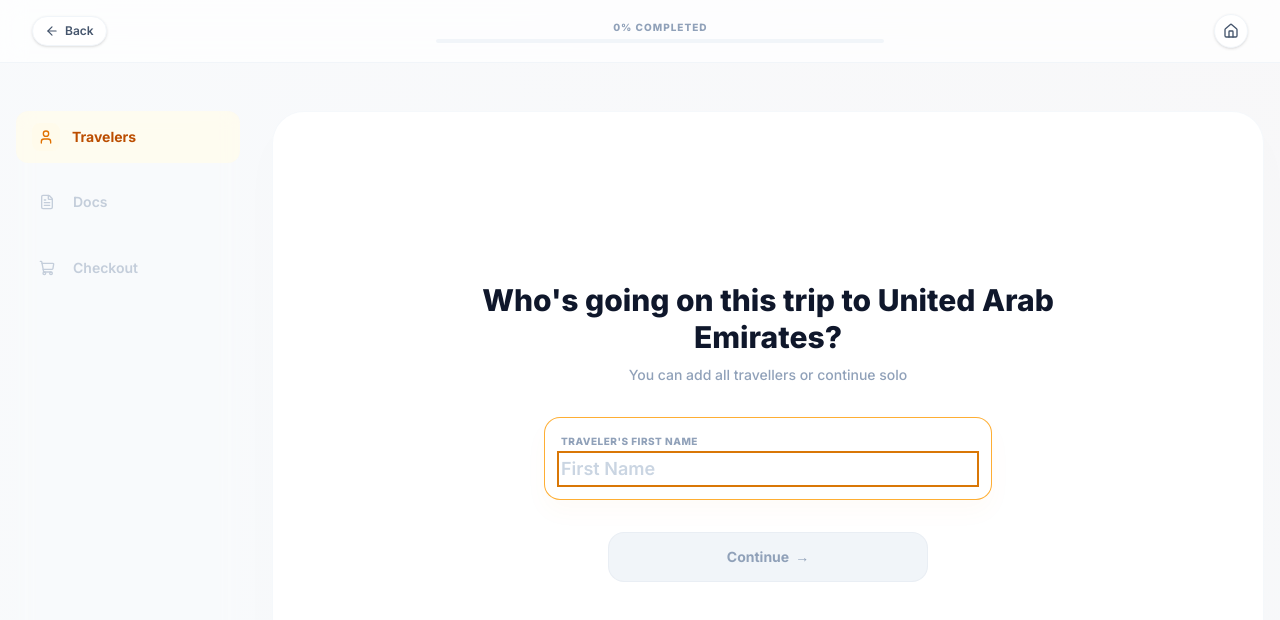
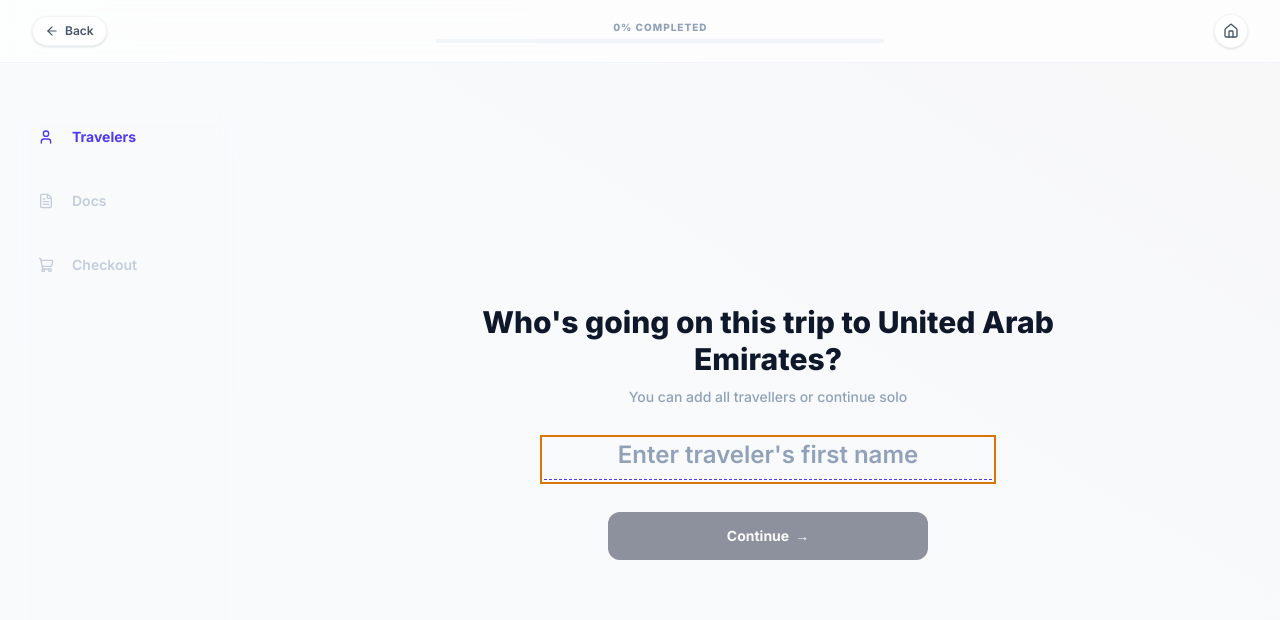
Before and after one commit to harshsees/Keyrise, a Next.js app: page /apply in a window 1280 px wide. Shown: the top 620 px of the page. Built offline with nearby package versions, Linux system fonts and the light colour scheme.

Commit message:
Initial Commit

```diff
--- a/src/app/apply/page.tsx
+++ b/src/app/apply/page.tsx
@@ -180,12 +180,12 @@ function ApplyPageContent() {
             disabled={currentStep === "travelers"}
             className={`flex-1 md:flex-initial flex items-center gap-3 px-4 py-3 rounded-xl text-left transition duration-300 ${
               currentStep === "travelers"
-                ? "bg-amber-50/70 text-amber-700 font-bold"
-                : "text-slate-400 font-semibold border border-transparent hover:text-slate-600 hover:bg-slate-50/50"
+                ? "text-indigo-600 font-bold"
+                : "text-slate-400 font-semibold"
             }`}
           >
             <div className={`p-1.5 rounded-lg ${
-              currentStep === "travelers" ? "bg-amber-50 text-amber-600" : "bg-transparent text-slate-400"
+              currentStep === "travelers" ? "text-indigo-600" : "text-slate-400"
             }`}>
               <User className="h-4 w-4" />
             </div>
@@ -200,12 +200,12 @@ function ApplyPageContent() {
             disabled={travelers.length === 0}
             className={`flex-1 md:flex-initial flex items-center gap-3 px-4 py-3 rounded-xl text-left transition duration-300 ${
               currentStep === "docs"
-                ? "bg-amber-50/70 text-amber-700 font-bold"
-                : "text-slate-400 font-semibold border border-transparent disabled:opacity-50 hover:text-slate-600 hover:bg-slate-50/50"
+                ? "text-indigo-600 font-bold"
+                : "text-slate-400 font-semibold disabled:opacity-50"
             }`}
           >
             <div className={`p-1.5 rounded-lg ${
-              currentStep === "docs" ? "bg-amber-50 text-amber-600" : "bg-transparent text-slate-400"
+              currentStep === "docs" ? "text-indigo-600" : "text-slate-400"
             }`}>
               <FileText className="h-4 w-4" />
             </div>
@@ -222,12 +222,12 @@ function ApplyPageContent() {
             disabled={travelers.length === 0 || Object.keys(uploadedDocs).length === 0}
             className={`flex-1 md:flex-initial flex items-center gap-3 px-4 py-3 rounded-xl text-left transition duration-300 ${
               currentStep === "checkout"
-                ? "bg-amber-50/70 text-amber-700 font-bold"
-                : "text-slate-400 font-semibold border border-transparent disabled:opacity-50 hover:text-slate-600 hover:bg-slate-50/50"
+                ? "text-indigo-600 font-bold"
+                : "text-slate-400 font-semibold disabled:opacity-50"
             }`}
           >
             <div className={`p-1.5 rounded-lg ${
-              currentStep === "checkout" ? "bg-amber-50 text-amber-600" : "bg-transparent text-slate-400"
+              currentStep === "checkout" ? "text-indigo-600" : "text-slate-400"
             }`}>
               <ShoppingCart className="h-4 w-4" />
             </div>
@@ -236,7 +236,7 @@ function ApplyPageContent() {
         </aside>
 
         {/* Content Panel */}
-        <main className="flex-1 flex flex-col justify-center items-center min-h-[50vh] bg-white rounded-[32px] border border-slate-100/70 p-6 md:p-12 shadow-[0_20px_50px_rgba(0,0,0,0.015)] relative overflow-hidden">
+        <main className="flex-1 flex flex-col justify-center items-center min-h-[50vh] relative overflow-hidden">
 
           <AnimatePresence mode="wait">
             {currentStep === "travelers" && (
@@ -288,17 +288,13 @@ function ApplyPageContent() {
                 {/* Main input form */}
                 <form onSubmit={handleTravelerContinue} className="w-full mt-8 flex flex-col items-center">
                   <div className="w-full max-w-md relative mb-8">
-                    <div className="w-full rounded-2xl bg-slate-50/60 border border-slate-100 p-4 transition-all duration-350 focus-within:bg-white focus-within:border-amber-500/80 focus-within:shadow-[0_12px_24px_rgba(217,119,6,0.03)]">
-                      <label className="block text-[10px] uppercase font-extrabold tracking-wider text-slate-400 text-left mb-1.5">
-                        {addingState === "first_name" ? "Traveler's First Name" : "Traveler's Last Name"}
-                      </label>
                     {addingState === "first_name" ? (
                       <input
                         type="text"
                         value={currentFirstName}
                         onChange={(e) => setCurrentFirstName(e.target.value)}
-                          placeholder="First Name"
-                          className="w-full text-left text-lg font-semibold text-slate-800 placeholder-slate-300 bg-transparent border-0 p-0 focus:outline-none focus:ring-0 focus:border-0"
+                        placeholder="Enter traveler's first name"
+                        className="w-full text-center text-xl md:text-2xl font-semibold text-slate-800 placeholder-slate-400 bg-transparent border-b border-dashed border-slate-300 focus:border-indigo-600 pb-2 transition-all duration-300 focus:outline-none focus:ring-0"
                         autoFocus
                       />
                     ) : (
@@ -306,12 +302,11 @@ function ApplyPageContent() {
                         type="text"
                         value={currentLastName}
                         onChange={(e) => setCurrentLastName(e.target.value)}
-                          placeholder="Last Name"
-                          className="w-full text-left text-lg font-semibold text-slate-800 placeholder-slate-300 bg-transparent border-0 p-0 focus:outline-none focus:ring-0 focus:border-0"
+                        placeholder="Enter traveler's last name"
+                        className="w-full text-center text-xl md:text-2xl font-semibold text-slate-800 placeholder-slate-400 bg-transparent border-b border-dashed border-slate-300 focus:border-indigo-600 pb-2 transition-all duration-300 focus:outline-none focus:ring-0"
                         autoFocus
                       />
                     )}
-                    </div>
                   </div>
 
                   {/* Continue Button */}
@@ -322,10 +317,10 @@ function ApplyPageContent() {
                         ? !currentFirstName.trim()
                         : !currentLastName.trim()
                     }
-                    className={`w-full max-w-xs rounded-2xl py-3.5 px-6 text-sm font-bold flex items-center justify-center gap-1.5 transition-all duration-300 ${
+                    className={`w-full max-w-xs rounded-xl py-3.5 px-6 text-sm font-bold flex items-center justify-center gap-1.5 transition duration-300 ${
                       (addingState === "first_name" ? currentFirstName.trim() : currentLastName.trim())
-                        ? "bg-gradient-to-r from-amber-500 to-amber-600 hover:from-amber-600 hover:to-amber-700 text-white shadow-[0_8px_20px_rgba(217,119,6,0.18)] hover:shadow-[0_12px_24px_rgba(217,119,6,0.24)] hover:scale-[1.01] active:scale-[0.99] cursor-pointer"
-                        : "bg-slate-100 text-slate-400 cursor-not-allowed border border-slate-200/50 shadow-none"
+                        ? "bg-slate-700 hover:bg-slate-800 text-white shadow-md active:scale-[0.99] cursor-pointer"
+                        : "bg-[#8c919d] text-white/95 cursor-not-allowed"
                     }`}
                   >
                     <span>Continue</span>
```
Lines whose indentation alone changed are shown as unchanged.
